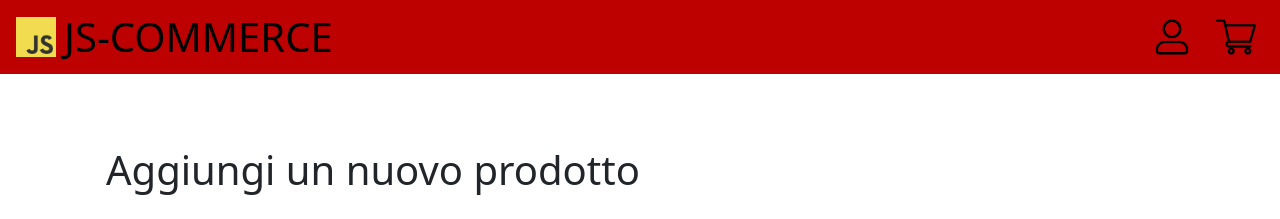
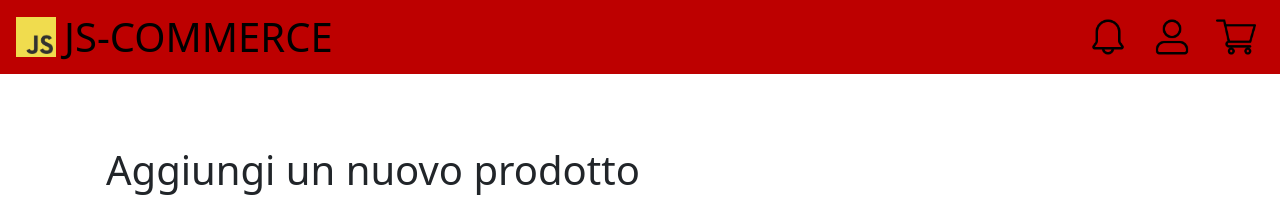
Before and after one commit to BlusterX/TW-Project-2024, a PHP site: page /admin-addproduct.php in a window 1280 px wide. Shown: the top 219 px of the page. Run offline with PHP 8.4, Linux system fonts and the light colour scheme.

Commit message:
Add notifications link

```diff
--- a/src/template/base.php
+++ b/src/template/base.php
@@ -9,10 +9,13 @@
         echo " - " . "$templateParams[titolo]";
     }
     ?></title>
+
     <!-- Bootstrap CSS -->
     <link href="https://cdn.jsdelivr.net/npm/bootstrap@5.3.3/dist/css/bootstrap.min.css" rel="stylesheet" integrity="sha384-QWTKZyjpPEjISv5WaRU9OFeRpok6YctnYmDr5pNlyT2bRjXh0JMhjY6hW+ALEwIH" crossorigin="anonymous">
     <!-- CSS -->
     <link rel="stylesheet" href="css/style.css">
+    <!-- Roboto font -->
+    <link href="https://fonts.googleapis.com/css2?family=Roboto:wght@400;700&display=swap" rel="stylesheet">
 </head>
 
 <body>
@@ -26,6 +29,9 @@
                 <h1 class="d-inline-block ms-2 mb-0">JS-COMMERCE</h1>
             </div>
             <div class="d-flex ms-auto me-4">
+            <a <?php isActive('notifications.php') ?> href="notifications.php">
+                <img class="me-4 icon" src="<?php echo UPLOAD_DIR . "bell.png"; ?>" alt="Notifications" width="40"/>
+            </a>
             <?php if (isAdmin()): ?>
                 <a <?php isActive('admin.php'); ?> href="admin.php">
                 <img class="me-4 icon" src="<?php echo UPLOAD_DIR . "login.png";?>" alt="Login" width="40"/>
@@ -35,11 +41,14 @@
                     <a href="#" id="userMenu" data-bs-toggle="dropdown" aria-expanded="false">
                         <img class="me-4 icon" src="<?php echo UPLOAD_DIR . "login.png";?>" alt="Login" width="40"/>
                     </a>
-                    <ul class="dropdown-menu dropdown-menu-end text-center custom-dropdown" aria-labelledby="userMenu">
+                    <ul class="dropdown-menu dropdown-menu-end text-center custom-dropdown" aria-labelledby="userMenu" style="border: 5px solid #ccc; border-radius: 10px; padding: 10px;">
                         <?php foreach (['name' => 'Nome', 'surname' => 'Cognome', 'username' => 'Username'] as $key => $label): ?>
                             <p><strong><?php echo $label; ?>:</strong> <?php echo $_SESSION[$key]; ?></p>
                         <?php endforeach; ?>
-                        <button class="dropdown-item btn btn-danger logoutButton">Logout</button>
+                        <a <?php isActive('your-orders.php'); ?> href="your-orders.php">
+                            <button class="dropdown-item mouseover-custom">Riepilogo ordini</button>
+                        </a>
+                        <button class="dropdown-item logoutButton mouseover-custom">Logout</button>
                     </ul>
                 </div>
             <?php else: ?>
```
Also changed, not shown: src/img/bell.png (added).
